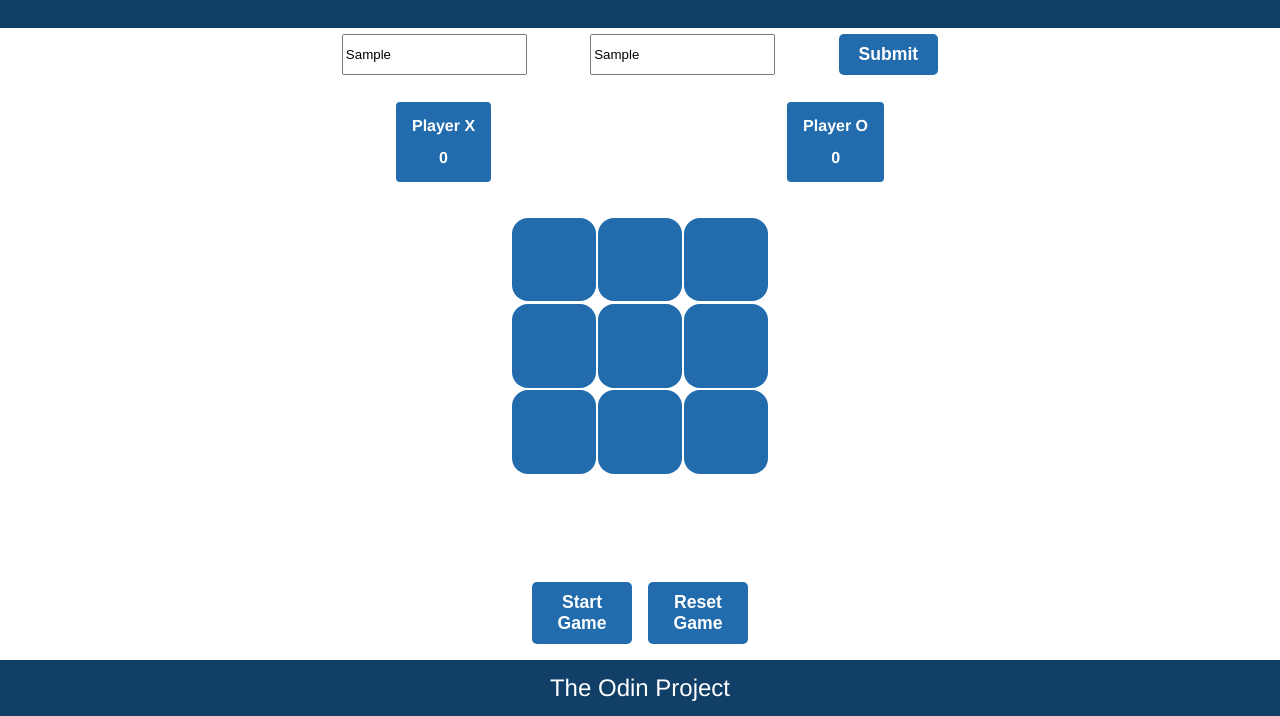
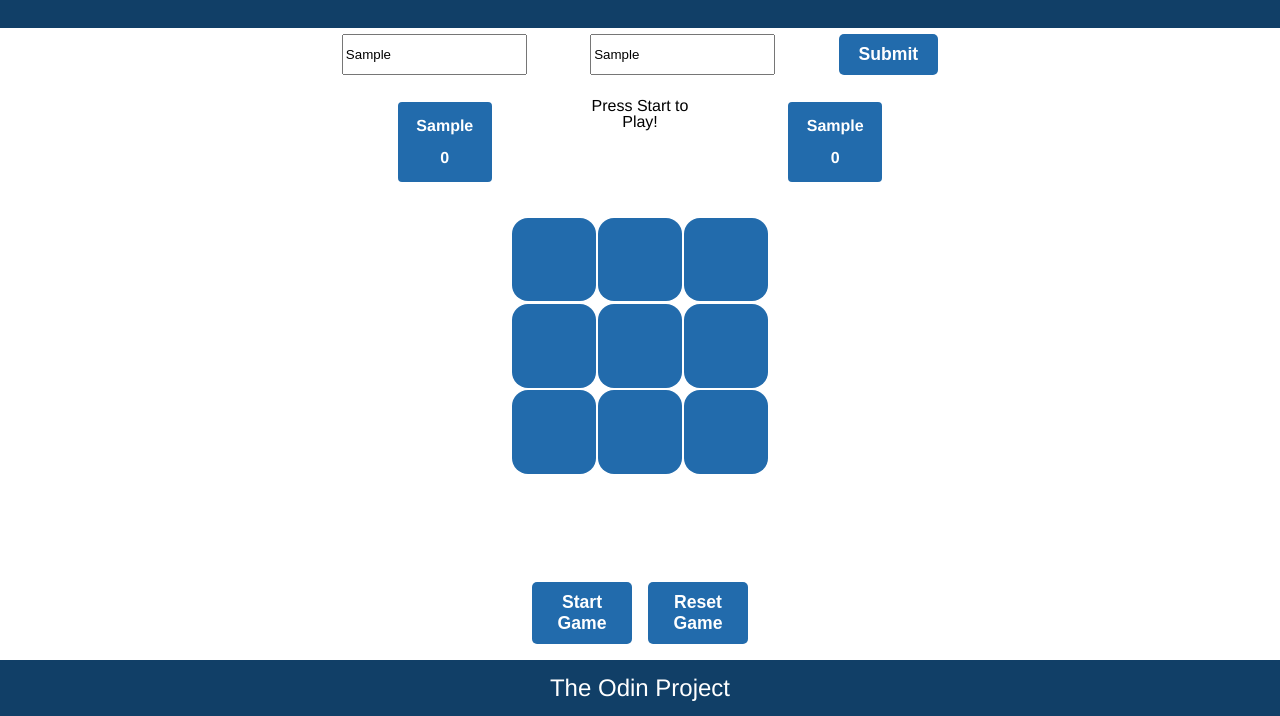
Before and after one commit to sgm856/odin-tic-tac-toe, a plain HTML site: page index.html in a window 1280 px wide. Both pictures are taken after typing "Sample", "Sample" into the empty fields and a click on the button "Submit". Shown: the part 84-800 px from the top of the page. Drawn offline with Linux system fonts and the light colour scheme.

Commit message:
feature complete

```diff
--- a/index.html
+++ b/index.html
@@ -18,12 +18,12 @@
     </div>
     <div class="stats-area-container">
         <div class="player-container">
-            <div>Player X</div>
+            <div class="player-name-display">Player X</div>
             <div class="player-stats" data-player="0">0</div>
         </div>
-        <div class="message-container"></div>
+        <div class="message-container">Press Start to Play!</div>
         <div class="player-container">
-            <div>Player O</div>
+            <div class="player-name-display">Player O</div>
             <div class="player-stats" data-player="1">0</div>
         </div>
     </div>
--- a/js/script.js
+++ b/js/script.js
@@ -33,7 +33,6 @@ const createGameBoard = function createGameBoard(dimension = 3) {
             }
             boardString = boardString.concat('\n');
         }
-        console.log(boardString);
     }
 
     return { getTile, reset, getDimension, printBoard };
@@ -309,8 +308,6 @@ const displayManager = (function () {
     const doc = document;
     const gameWindow = doc.querySelector('.game-window');
     const dim = gameModule.getDimension();
-    const playerScores = doc.querySelectorAll('.player-stats');
-    const playerCards = doc.querySelectorAll('.player-container');
 
     const buildCell = () => {
         const tile = doc.createElement('div');
@@ -318,11 +315,12 @@ const displayManager = (function () {
         return tile;
     };
 
+    const playerScores = doc.querySelectorAll('.player-stats');
+    const playerCards = doc.querySelectorAll('.player-container');
     const updateDisplay = () => {
         let tiles = doc.querySelectorAll('.cell');
         tiles.forEach(element => {
             const tile = gameModule.getGameBoard().getTile(element.dataset.row, element.dataset.col);
-            console.log(tile.getPlayerID());
             if (tile.getPlayerID() === '0') {
                 element.textContent = 'X';
             } else if (tile.getPlayerID() == '1') {
@@ -379,7 +377,7 @@ const displayManager = (function () {
 
     const resetButton = doc.querySelector('.reset-button');
     const resetDisplay = () => {
-        displayMessage('Game reset!\nPress start to play!');
+        displayMessage('Game reset!\r\nPress start to play!');
         for (const tile of gameWindow.children) {
             tile.textContent = '';
         }
@@ -393,13 +391,30 @@ const displayManager = (function () {
     const startButton = doc.querySelector('.start-button');
     startButton.addEventListener('click', () => {
         gameModule.start();
+        displayMessage('Game started!');
     });
-    console.log(startButton);
 
     const messageArea = doc.querySelector('.message-container');
     const displayMessage = (message) => {
         messageArea.textContent = message;
     };
 
+
+    const playerNames = doc.querySelectorAll('.player-name-display');
+    const player1NameText = doc.querySelector('#player1-name');
+    const player2NameText = doc.querySelector('#player2-name');
+    const submitButton = doc.querySelector('.submit-button');
+    const submitNames = () => {
+        const player1Name = player1NameText.value ? player1NameText.value : 'Player X';
+        const player2Name = player2NameText.value ? player2NameText.value : 'Player O';
+        gameModule.setPlayerNames(player1Name, player2Name);
+        playerNames[0].textContent = player1Name;
+        playerNames[1].textContent = player2Name;
+    }
+
+    submitButton.addEventListener('click', () => {
+        submitNames();
+    });
+
     buildGrid();
 })();
```
